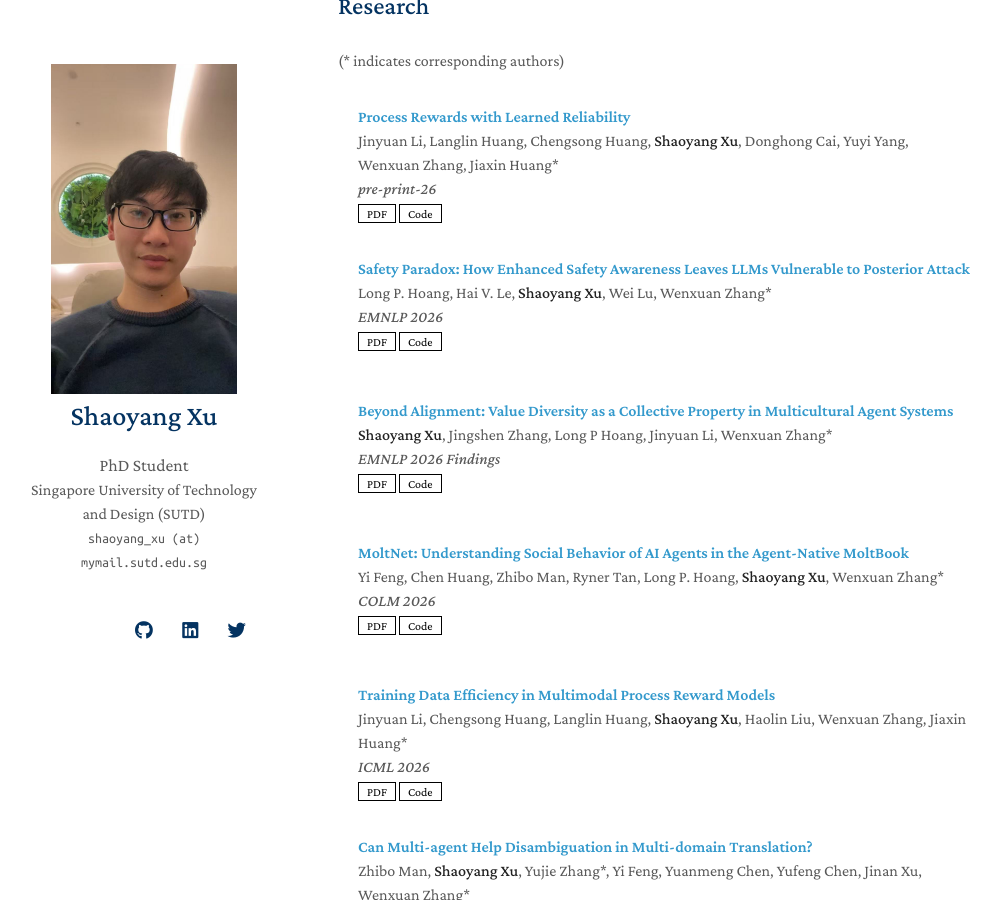
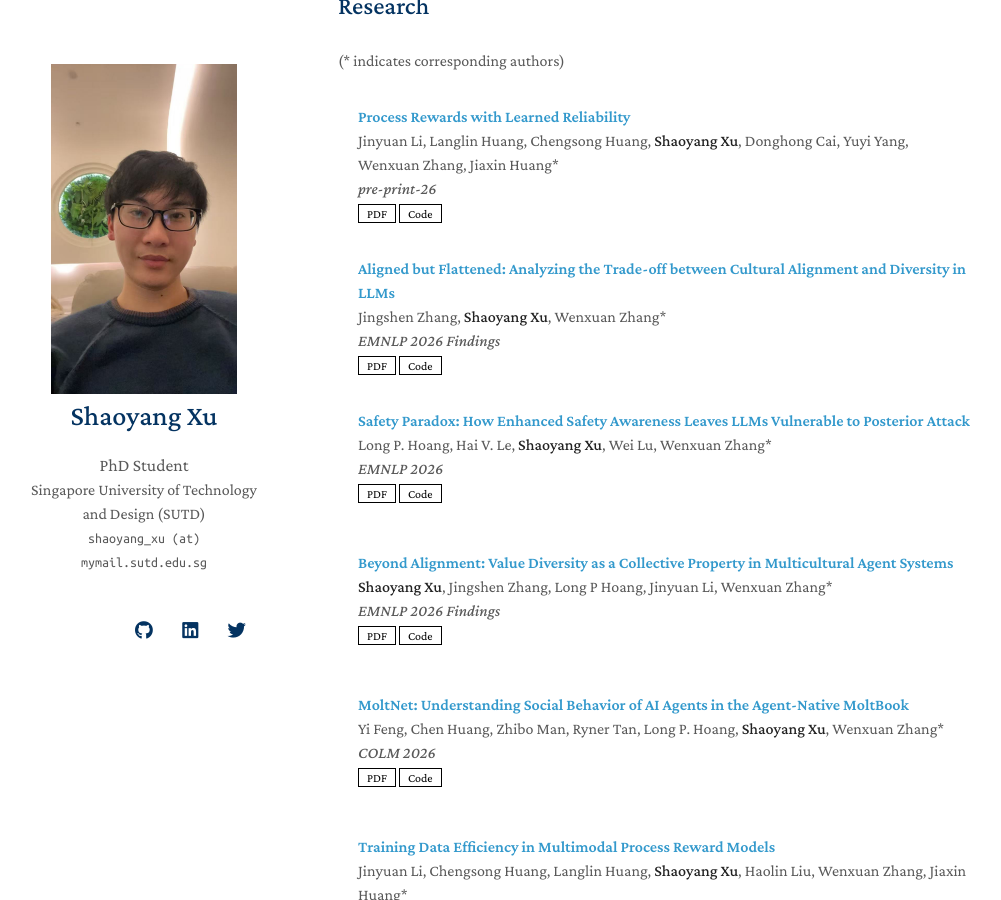
Before and after one commit to shaoyangxu/shaoyangxu.github.io, a Jekyll site: the page built from index.md, in a window 1280 px wide and 900 px high, scrolled down 546 px. Shown: the whole window, without its empty margins (132-1133 px from the left). Built offline with Jekyll 4.4.1, drawn with Linux system fonts in a browser that asks for light colours; nearby versions of some CDN libraries; a style sheet for code colours, icons or effects is not loaded; our own code applies the rules of GitHub Pages for plain Markdown files.

Commit message:
Update publications.yml

```diff
--- a/_data/publications.yml
+++ b/_data/publications.yml
@@ -4,6 +4,11 @@ main:
     conference: pre-print-26
     pdf: https://arxiv.org/pdf/2605.15529
     code: https://github.com/JinYuanLi0012/Beta-Binomial-PRM
+  - title: "Aligned but Flattened: Analyzing the Trade-off between Cultural Alignment and Diversity in LLMs"
+    authors: "Jingshen Zhang, Shaoyang Xu, Wenxuan Zhang*"
+    conference: EMNLP 2026 Findings
+    pdf: https://arxiv.org/pdf/2609.00565
+    code: https://github.com/aligned-but-flattened/aligned-flattened
   - title: "Safety Paradox: How Enhanced Safety Awareness Leaves LLMs Vulnerable to Posterior Attack"
     authors: "Long P. Hoang, Hai V. Le, Shaoyang Xu, Wei Lu, Wenxuan Zhang*"
     conference: EMNLP 2026
```
